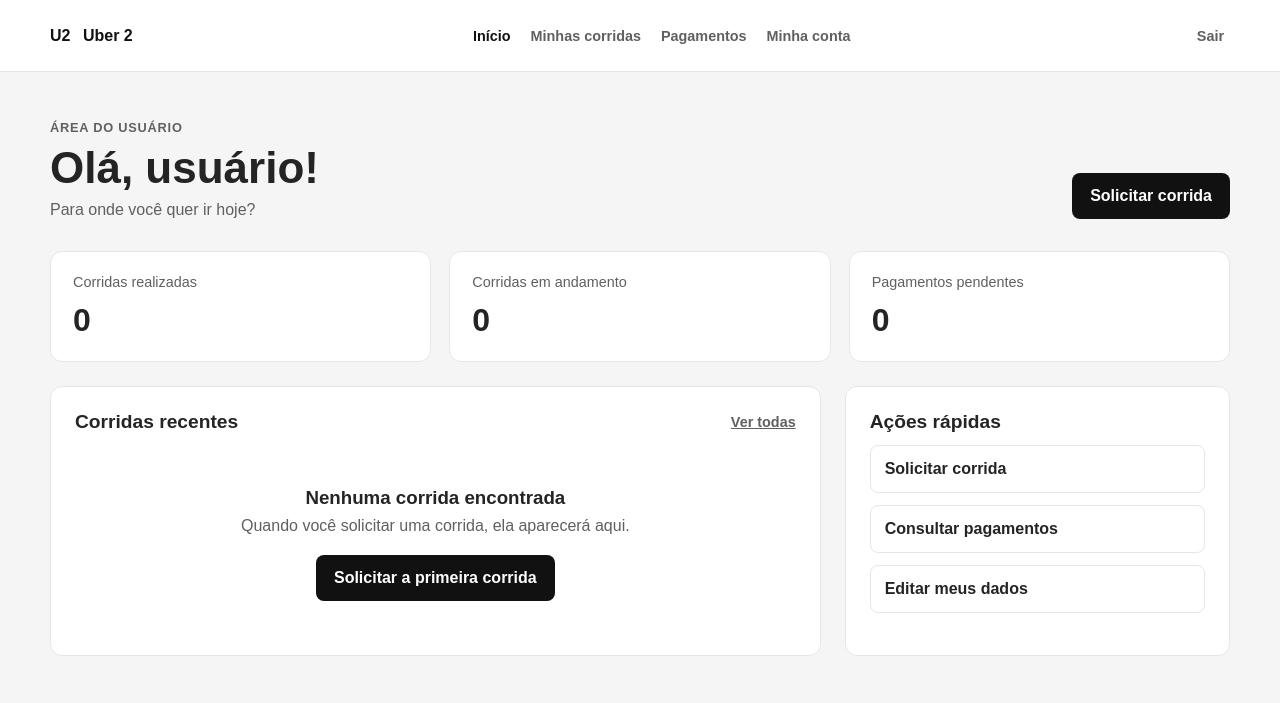
After one commit to IJCC06/uber2-projeto, a Flask app: page /usuarios/home in a window 1280 px wide. The commit adds this page. Shown: the top 703 px of the page. Run offline with Flask 3, Linux system fonts and the light colour scheme; some libraries are stand-ins or nearby versions.

Commit message:
feat: tela inicial usuários

```diff
--- a/app.py
+++ b/app.py
@@ -2,17 +2,19 @@ from flask import Flask, jsonify, render_template, url_for, redirect, request
 import psycopg2
 from conexao import criar_conexao
 
+from blueprints.login.logins import logins_bp
 from python.logins import realizar_login_admin, realizar_login_usuario, realizar_login_motorista
 
 uber2 = Flask(__name__)
+uber2.register_blueprint(logins_bp, url_prefix='/login')
 
 
-
+# Renderiza a Tela de Login
 @uber2.route('/', methods=['GET'])
 def login():
-    return render_template('login.html')
+    return render_template('logins/login.html')
 
-
+# Validação do Login do Usuário
 @uber2.route('/login/usuario', methods=['POST'])
 def login_usuario():
     email = request.form["email"]
@@ -20,22 +22,22 @@ def login_usuario():
 
     logado = realizar_login_usuario(email, senha)
     if logado:
-        return render_template('home_usuario.html')
+        return redirect(url_for('home_usuarios'))
     else:
-        return render_template('login.html')
+        return redirect(url_for('login'))
 
-
+# Validação do Login do Motorista
 @uber2.route('/login/motorista', methods=['POST'])
 def login_motorista():
     cpf = request.form["cpf"]
 
     logado = realizar_login_motorista(cpf)
     if logado:
-        return render_template('home_motorista.html')
+        return render_template('motorista/home_motorista.html')
     else:
-        return render_template('login.html')
+        return redirect(url_for('login'))
 
-
+# Validação do Login Administrativo
 @uber2.route('/login/admin', methods=['GET', 'POST'])
 def login_admin():
     if request.method == "POST":
@@ -44,12 +46,17 @@ def login_admin():
 
         logado = realizar_login_admin(email, senha)
         if logado:
-            return render_template('home_admin.html')
+            return render_template('admins/home_admin.html')
         else:
-            return render_template('login_admin.html')
+            return render_template('logins/login_admin.html')
 
-    return render_template('login_admin.html')
+    return render_template('logins/login_admin.html')
 
+
+# Renderiza a Tela Inicial dos Usuários
+@uber2.route('/usuarios/home', methods=['GET'])
+def home_usuarios():
+    return render_template('/usuarios/home_usuarios.html')
 
 
 if __name__ == "__main__":
--- /dev/null
+++ b/static/css/home_usuarios.css
@@ -0,0 +1,263 @@
+:root {
+    --black: #111111;
+    --gray-900: #242424;
+    --gray-600: #606060;
+    --gray-200: #e6e6e6;
+    --gray-100: #f5f5f5;
+    --white: #ffffff;
+    --focus: #2a68ff;
+}
+
+* {
+    box-sizing: border-box;
+}
+
+body {
+    margin: 0;
+    background: var(--gray-100);
+    color: var(--gray-900);
+    font-family: Arial, Helvetica, sans-serif;
+}
+
+a {
+    color: inherit;
+}
+
+.topbar {
+    display: flex;
+    min-height: 72px;
+    align-items: center;
+    justify-content: space-between;
+    gap: 24px;
+    padding: 12px max(24px, calc((100% - 1180px) / 2));
+    background: var(--white);
+    border-bottom: 1px solid var(--gray-200);
+}
+
+.brand {
+    color: var(--black);
+    font-weight: 800;
+    text-decoration: none;
+}
+
+.brand span {
+    margin-left: 8px;
+}
+
+nav {
+    display: flex;
+    gap: 20px;
+}
+
+nav a,
+.logout {
+    border: 0;
+    background: transparent;
+    color: var(--gray-600);
+    font: inherit;
+    font-size: 0.9rem;
+    font-weight: 700;
+    text-decoration: none;
+}
+
+nav a:hover,
+nav .active,
+.logout:hover {
+    color: var(--black);
+}
+
+.logout {
+    cursor: pointer;
+}
+
+.page-content {
+    width: min(100% - 48px, 1180px);
+    margin: 0 auto;
+    padding: 48px 0;
+}
+
+.welcome {
+    display: flex;
+    align-items: end;
+    justify-content: space-between;
+    gap: 24px;
+    margin-bottom: 32px;
+}
+
+.eyebrow {
+    margin: 0 0 8px;
+    color: var(--gray-600);
+    font-size: 0.8rem;
+    font-weight: 700;
+    letter-spacing: 0.06em;
+    text-transform: uppercase;
+}
+
+h1,
+h2,
+h3,
+p {
+    margin-top: 0;
+}
+
+h1 {
+    margin-bottom: 8px;
+    font-size: clamp(2rem, 4vw, 2.75rem);
+}
+
+.welcome p:not(.eyebrow) {
+    margin-bottom: 0;
+    color: var(--gray-600);
+}
+
+.primary-action,
+.secondary-action {
+    display: inline-flex;
+    min-height: 46px;
+    align-items: center;
+    justify-content: center;
+    padding: 0 18px;
+    border-radius: 8px;
+    background: var(--black);
+    color: var(--white);
+    font-weight: 700;
+    text-decoration: none;
+    white-space: nowrap;
+}
+
+.primary-action:hover,
+.secondary-action:hover {
+    background: #333333;
+}
+
+.summary {
+    display: grid;
+    grid-template-columns: repeat(3, 1fr);
+    gap: 18px;
+    margin-bottom: 24px;
+}
+
+.summary-card,
+.panel {
+    background: var(--white);
+    border: 1px solid var(--gray-200);
+    border-radius: 12px;
+}
+
+.summary-card {
+    display: grid;
+    gap: 12px;
+    padding: 22px;
+}
+
+.summary-label {
+    color: var(--gray-600);
+    font-size: 0.9rem;
+}
+
+.summary-card strong {
+    font-size: 2rem;
+}
+
+.content-grid {
+    display: grid;
+    grid-template-columns: minmax(0, 2fr) minmax(240px, 1fr);
+    gap: 24px;
+}
+
+.panel {
+    padding: 24px;
+}
+
+.panel-header {
+    display: flex;
+    align-items: center;
+    justify-content: space-between;
+    gap: 16px;
+}
+
+.panel h2 {
+    margin-bottom: 0;
+    font-size: 1.2rem;
+}
+
+.panel-header a {
+    color: var(--gray-600);
+    font-size: 0.9rem;
+    font-weight: 700;
+}
+
+.empty-state {
+    padding: 54px 20px 30px;
+    text-align: center;
+}
+
+.empty-state h3 {
+    margin-bottom: 8px;
+}
+
+.empty-state p {
+    margin-bottom: 20px;
+    color: var(--gray-600);
+}
+
+.quick-actions {
+    display: grid;
+    align-content: start;
+    gap: 12px;
+}
+
+.quick-actions a {
+    padding: 14px;
+    border: 1px solid var(--gray-200);
+    border-radius: 8px;
+    font-weight: 700;
+    text-decoration: none;
+}
+
+.quick-actions a:hover {
+    background: var(--gray-100);
+}
+
+a:focus-visible,
+button:focus-visible {
+    outline: 3px solid var(--focus);
+    outline-offset: 3px;
+}
+
+@media (max-width: 760px) {
+    .topbar {
+        flex-wrap: wrap;
+    }
+
+    nav {
+        width: 100%;
+        order: 3;
+        overflow-x: auto;
+    }
+
+    .welcome,
+    .content-grid {
+        grid-template-columns: 1fr;
+    }
+
+    .welcome {
+        display: grid;
+        align-items: start;
+    }
+
+    .primary-action {
+        width: 100%;
+    }
+}
+
+@media (max-width: 560px) {
+    .page-content {
+        width: min(100% - 32px, 1180px);
+        padding: 32px 0;
+    }
+
+    .summary {
+        grid-template-columns: 1fr;
+    }
+}
--- a/templates/home_motorista.html
+++ b/templates/admins/home_admin.html
@@ -3,7 +3,7 @@
 <head>
     <meta charset="UTF-8">
     <meta name="viewport" content="width=device-width, initial-scale=1.0">
-    <title>Uber2 | Home</title>
+    <title>DashBoard | Uber 2</title>
 </head>
 <body>
 
--- a/templates/home_usuario.html
+++ b/templates/motoristas/home_motorista.html
@@ -3,7 +3,7 @@
 <head>
     <meta charset="UTF-8">
     <meta name="viewport" content="width=device-width, initial-scale=1.0">
-    <title>Home | Uber2</title>
+    <title>Home | Uber 2</title>
 </head>
 <body>
 
--- /dev/null
+++ b/templates/usuarios/home_usuarios.html
@@ -0,0 +1,73 @@
+<!doctype html>
+<html lang="pt-BR">
+<head>
+    <meta charset="utf-8">
+    <meta name="viewport" content="width=device-width, initial-scale=1">
+    <title>Início | Uber 2</title>
+    <link rel="stylesheet" href="{{ url_for('static', filename='css/home_usuarios.css') }}">
+</head>
+<body>
+    <header class="topbar">
+        <a class="brand" href="#" aria-label="Uber 2: início">U2 <span>Uber 2</span></a>
+
+        <nav aria-label="Navegação principal">
+            <a class="active" href="#">Início</a>
+            <a href="#">Minhas corridas</a>
+            <a href="#">Pagamentos</a>
+            <a href="#">Minha conta</a>
+        </nav>
+
+        <form action="#" method="post">
+            <button class="logout" type="submit">Sair</button>
+        </form>
+    </header>
+
+    <main class="page-content">
+        <section class="welcome" aria-labelledby="welcome-title">
+            <div>
+                <p class="eyebrow">Área do usuário</p>
+                <h1 id="welcome-title">Olá, usuário!</h1>
+                <p>Para onde você quer ir hoje?</p>
+            </div>
+            <a class="primary-action" href="#">Solicitar corrida</a>
+        </section>
+
+        <section class="summary" aria-label="Resumo das corridas">
+            <article class="summary-card">
+                <span class="summary-label">Corridas realizadas</span>
+                <strong>0</strong>
+            </article>
+            <article class="summary-card">
+                <span class="summary-label">Corridas em andamento</span>
+                <strong>0</strong>
+            </article>
+            <article class="summary-card">
+                <span class="summary-label">Pagamentos pendentes</span>
+                <strong>0</strong>
+            </article>
+        </section>
+
+        <section class="content-grid">
+            <section class="panel" aria-labelledby="recent-rides-title">
+                <div class="panel-header">
+                    <h2 id="recent-rides-title">Corridas recentes</h2>
+                    <a href="#">Ver todas</a>
+                </div>
+
+                <div class="empty-state">
+                    <h3>Nenhuma corrida encontrada</h3>
+                    <p>Quando você solicitar uma corrida, ela aparecerá aqui.</p>
+                    <a class="secondary-action" href="#">Solicitar a primeira corrida</a>
+                </div>
+            </section>
+
+            <aside class="panel quick-actions" aria-labelledby="quick-actions-title">
+                <h2 id="quick-actions-title">Ações rápidas</h2>
+                <a href="#">Solicitar corrida</a>
+                <a href="#">Consultar pagamentos</a>
+                <a href="#">Editar meus dados</a>
+            </aside>
+        </section>
+    </main>
+</body>
+</html>
```
Also changed, not shown: templates/home_admin.html (deleted, +0 -11 lines), templates/logins/login.html (renamed from templates/login.html), templates/logins/login_admin.html (renamed from templates/login_admin.html).
